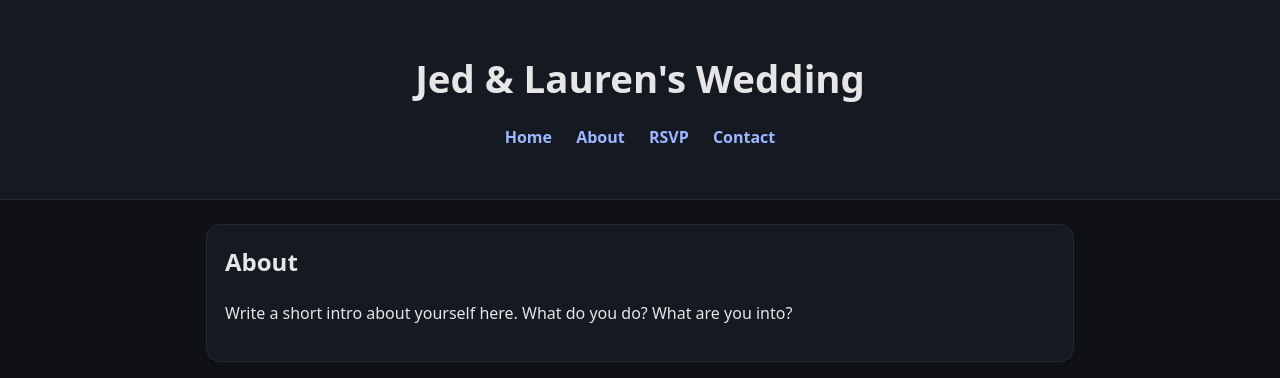
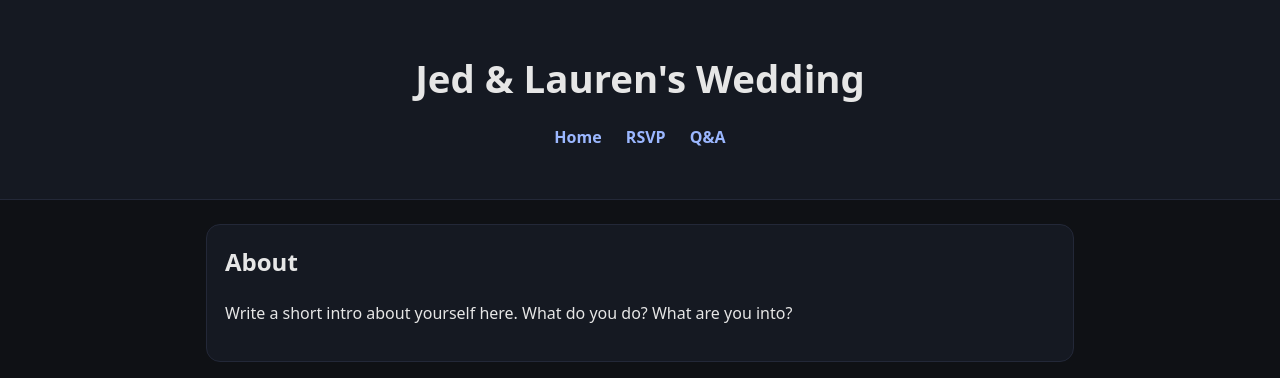
Before and after one commit to curriejed/wedding-website, a plain HTML site: page index.html in a window 1280 px wide. Shown: the top 378 px of the page. Drawn offline with Linux system fonts and the light colour scheme.

Commit message:
changing headers

```diff
--- a/index.html
+++ b/index.html
@@ -13,9 +13,8 @@
       <p></p>
       <nav class="nav">
         <a href="index.html">Home</a>
-        <a href="about.html">About</a>
         <a href="rsvp.html">RSVP</a>
-        <a href="contact.html">Contact</a>
+        <a href="qanda.html">Q&A</a>
       </nav>
 
     </header>
```
Also changed, not shown: qanda.html (+3 -4 lines), rsvp.html (+3 -4 lines).
